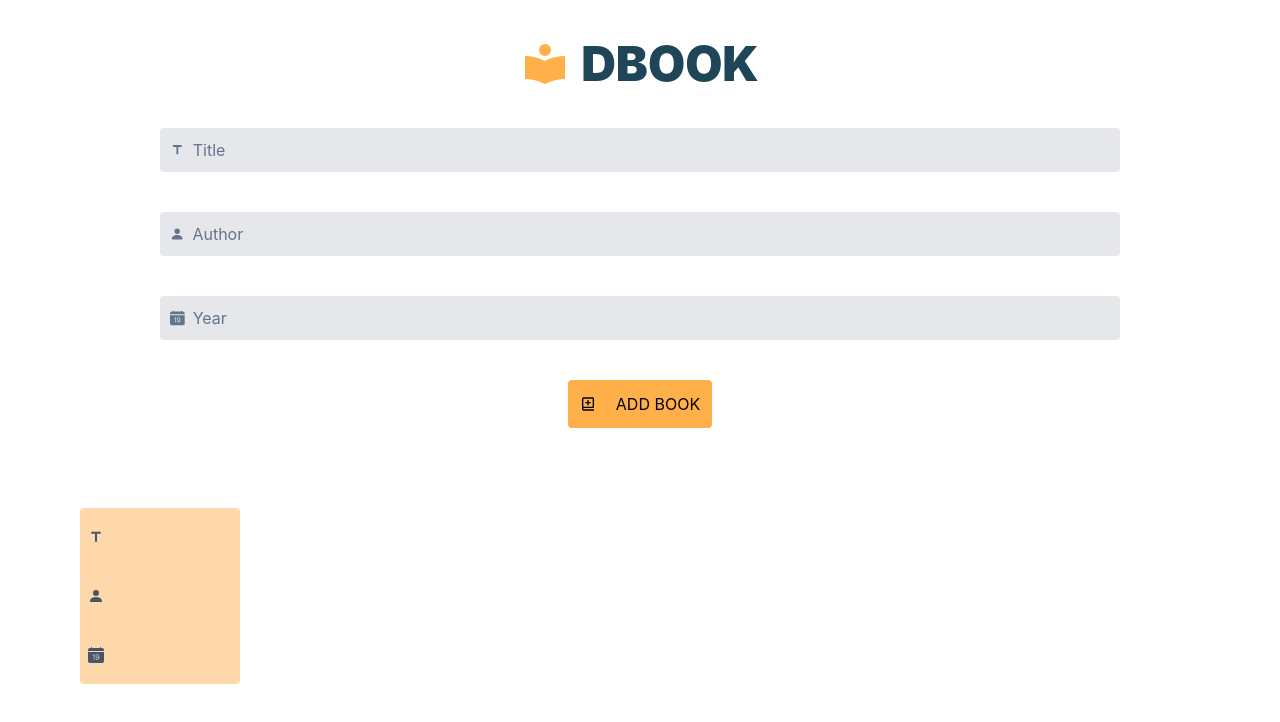
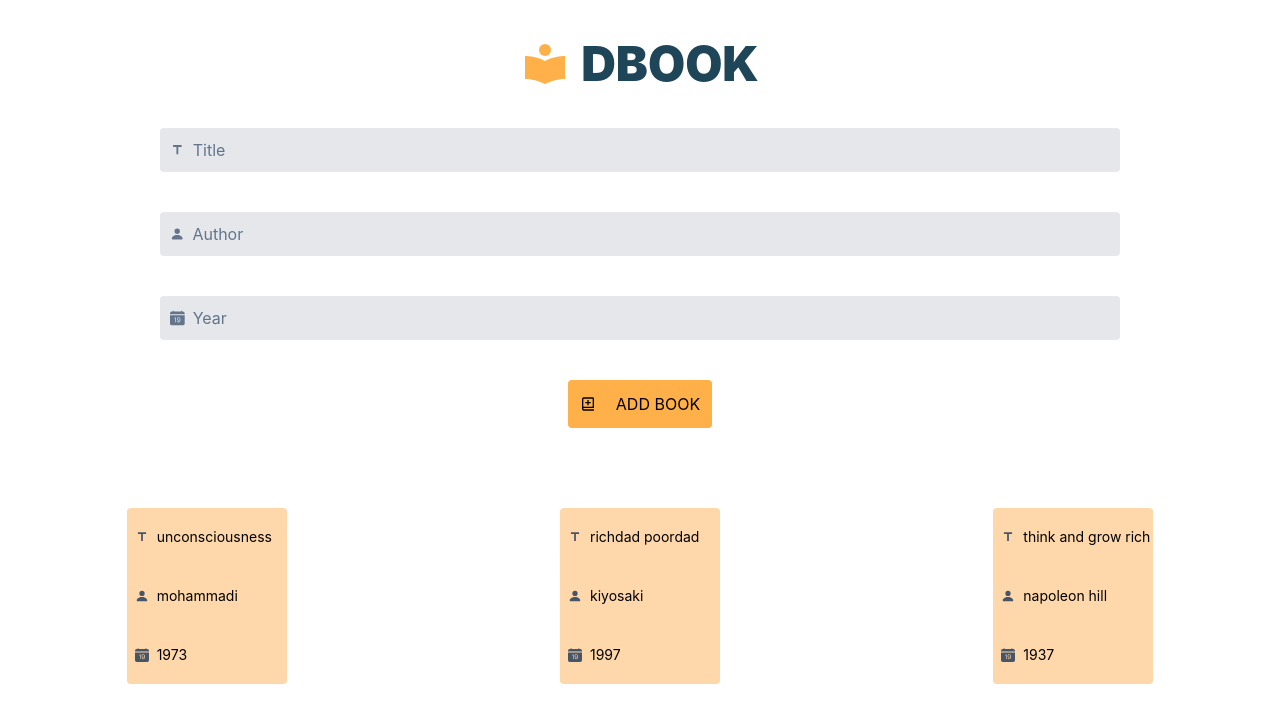
Before and after one commit to ghasemizade/React-pop, a React (Create React App) app in the folder booklist/: page / in a window 1280 px wide. Shown: the top 722 px of the page. Built offline with nearby package versions, Linux system fonts and the light colour scheme.

Commit message:
update book list

```diff
--- a/booklist/src/App.js
+++ b/booklist/src/App.js
@@ -12,8 +12,13 @@ function App() {
   const [nameValue, setNameValue] = useState('')
   const [authorValue, setAuthorValue] = useState('')
   const [yearValue, setYearValue] = useState('')
+  const [newBooks, setNewBook] = useState('')
 
-  const books = [1]
+  let books = [
+    {nameValue: "unconsciousness", authorValue: "mohammadi", yearValue: '1973'},
+    {nameValue: "richdad poordad", authorValue: "kiyosaki", yearValue: '1997'},
+    {nameValue: "think and grow rich", authorValue: "napoleon hill", yearValue: '1937'},
+  ]
 
   function changeName(event){
       setNameValue(event.target.value)
@@ -28,13 +33,15 @@ function App() {
   }
 
   function clickButton(){
+
+    // console.log(nameValue);
     if (nameValue && authorValue && yearValue) {
       let newBook = {
-        id: books.length + 1,
         nameValue,
         authorValue,
         yearValue,
       }
+      setNewBook({...books}, newBook)
     }
   }
 
@@ -48,14 +55,14 @@ function App() {
         changehandleryear={changeYear}/>
 
       <div className={clsx(
-        "grid grid-cols-4",
+        "grid grid-cols-3 gap-5",
         "mt-10"
       )}>
-        {books.map(book =>
+        {books.map((index) =>
         <Book
-          nameValue={setNameValue}
-          authorValue={setAuthorValue}
-          yearValue={setYearValue}
+          nameValue={index.nameValue}
+          authorValue={index.authorValue}
+          yearValue={index.yearValue}
           />)}
       </div>
     </>
--- a/booklist/src/components/book.js
+++ b/booklist/src/components/book.js
@@ -13,7 +13,7 @@ export default function Book({nameValue, authorValue, yearValue}){
               "w-40 h-44",
               "bg-orange-200",
               "mt-10",
-              "text-center",
+              "text-center text-sm",
               "flex flex-col justify-around items-start",
               "rounded",
               "hover:shadow-lg shadow-gray-300 duration-150"
```
